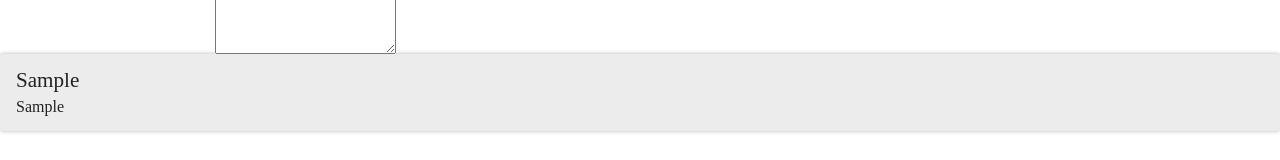
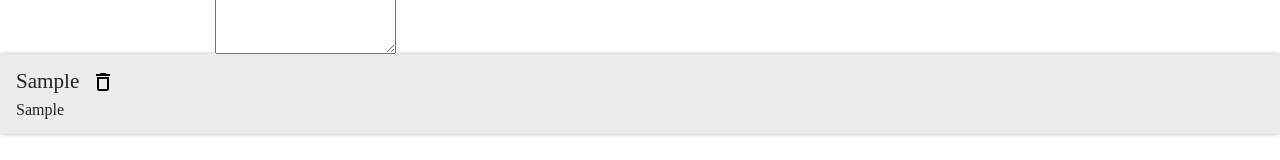
Before and after one commit to Br-ribeiro/React-notas, a React (Create React App) app: page / in a window 1280 px wide. Both pictures are taken after typing "Sample", "Sample" into the empty fields and a click on the button "Criar Nota". Shown: the part 177-337 px from the top of the page. Built offline with nearby package versions, Linux system fonts and the light colour scheme.

Commit message:
Feito a inserção do icone para exclusão de notas

```diff
--- a/src/componets/CardNota/CardNota.jsx
+++ b/src/componets/CardNota/CardNota.jsx
@@ -1,5 +1,6 @@
 import React, { Component } from 'react';
 import "./estilo.css"
+import {ReactComponent as DeleteSVG} from "../../assets/img/delete.svg"
 
 export class CardNota extends Component {
     render() {
@@ -7,6 +8,7 @@ export class CardNota extends Component {
           <section className="card-nota">
             <header className="card-nota_cabecalho">
               <h3 className="card-nota_titulo">{this.props.titulo}</h3>
+              <DeleteSVG/>
             </header>
             <p className="card-nota_texto">{this.props.texto}</p>
           </section>
```
Also changed, not shown: src/assets/img/delete.svg (added).
